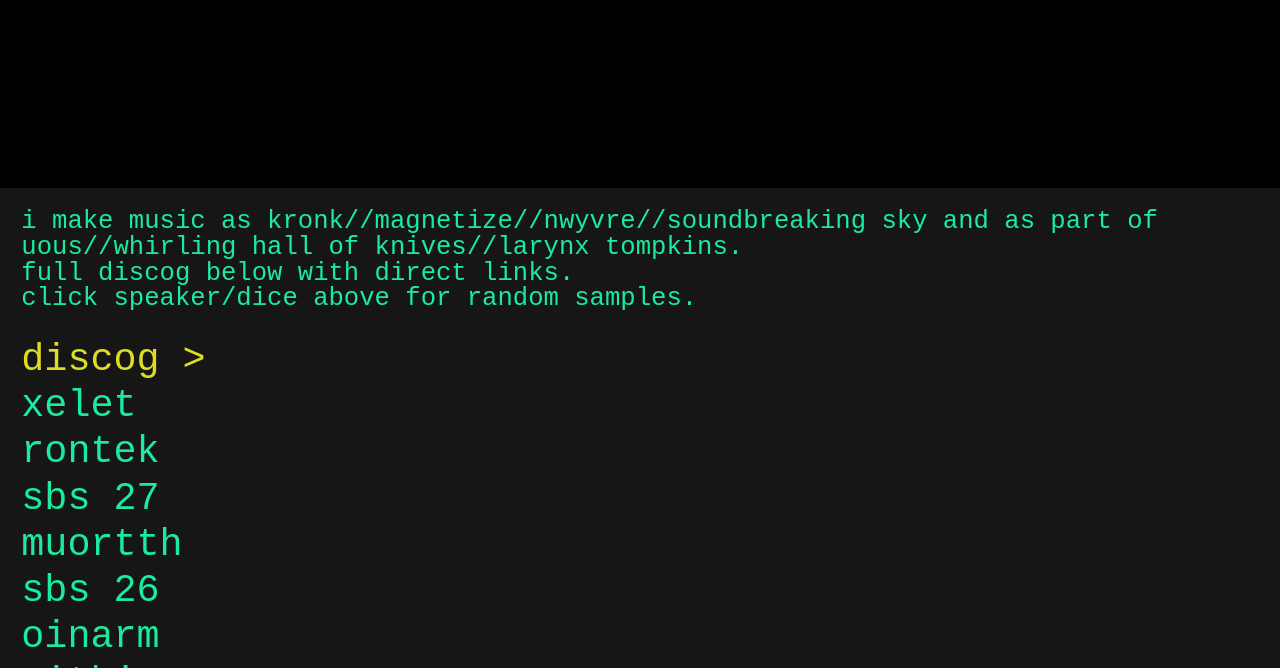
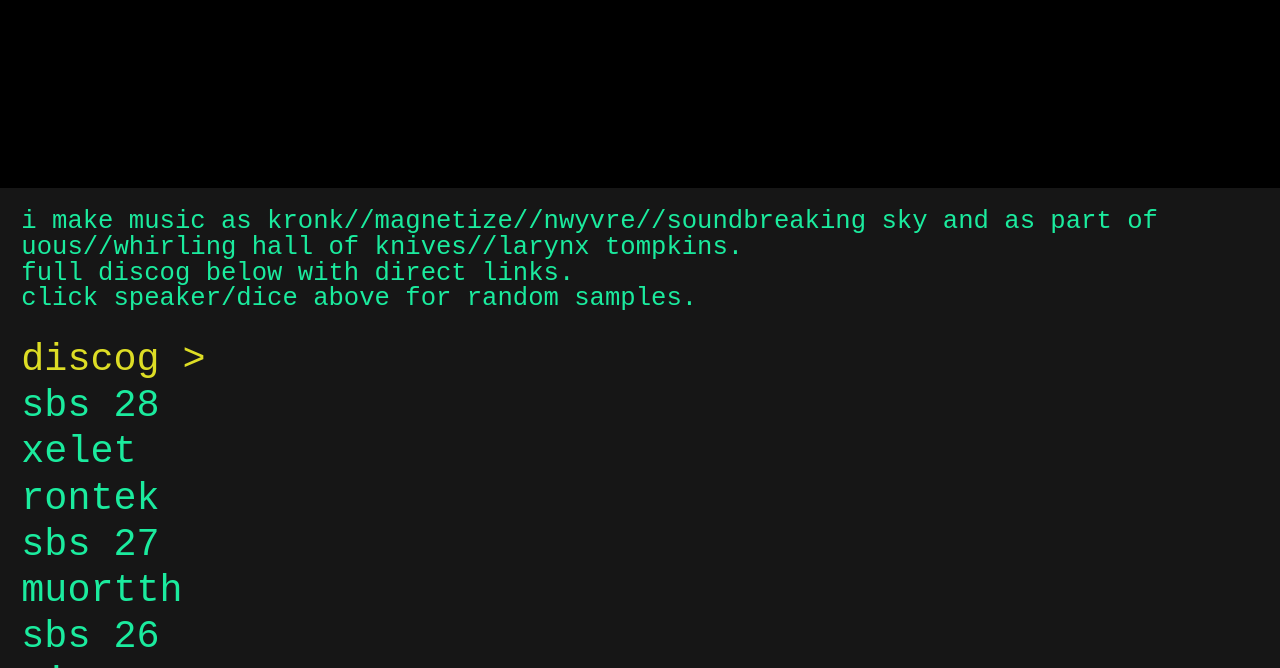
Before and after one commit to classicvinyl/kronk, a plain HTML site: page discog.html in a window 1280 px wide. Shown: the part 132-800 px from the top of the page. Drawn offline with Linux system fonts and the light colour scheme; a script that the page names is missing.

Commit message:
Add links to new music releases in discog.html

```diff
--- a/discog.html
+++ b/discog.html
@@ -242,6 +242,7 @@ full discog below with direct links. <br>click speaker/dice above for random sam
 <div>
 <div class="green" id="release-link">
 <span class="yellow">discog ></span><br>
+<a href="https://soundbreakingsky.bandcamp.com/album/sbs-28" target="_blank" alt="" title="Sound Breaking Sky - SBS 28">SBS 28</a><br>
 <a href="https://soundbreakingsky.bandcamp.com/album/kronk-xelet" target="_blank" alt="" title="Kronk - Xelet">Xelet</a><br>
 <a href="https://soundbreakingsky.bandcamp.com/album/kronk-rontek" target="_blank" alt="" title="Kronk - Rontek">Rontek</a><br>
 <a href="https://soundbreakingsky.bandcamp.com/album/sbs-27" target="_blank" alt="" title="Sound Breaking Sky - SBS 27">SBS 27</a><br>
```
